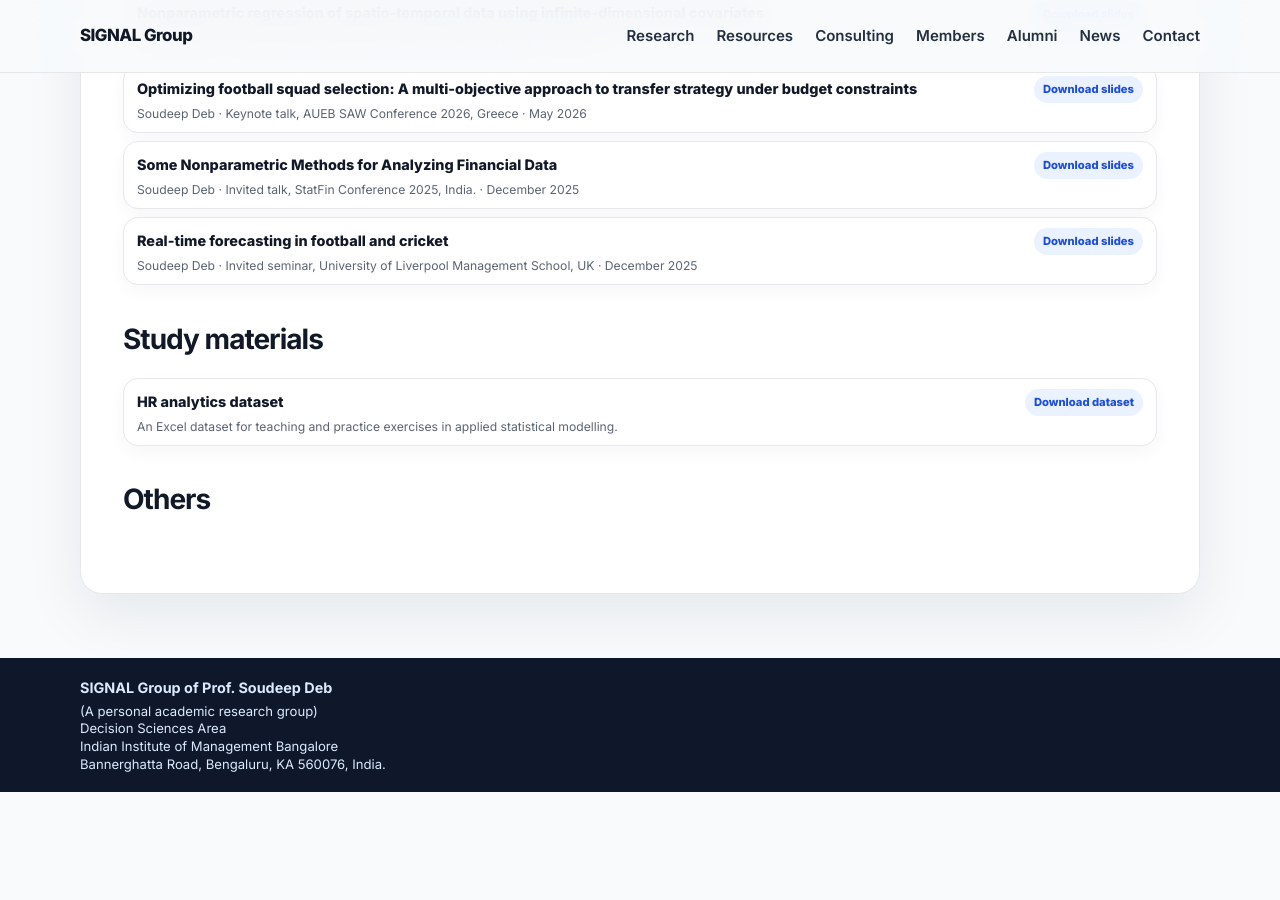
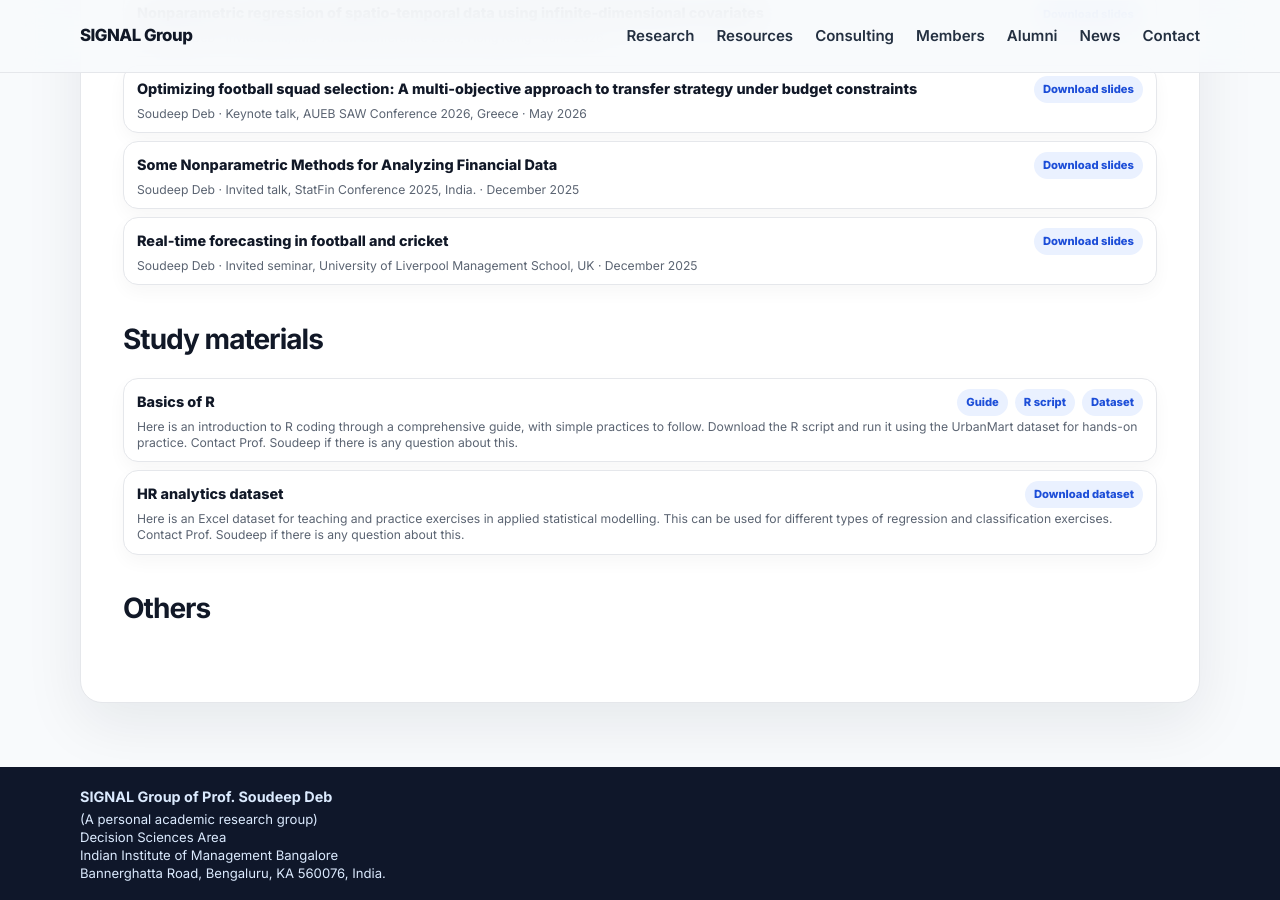
Before and after one commit to soudeepd/soudeeps-research-group, a Jekyll site: the page built from docs/_pages/resources.md, in a window 1280 px wide and 900 px high, scrolled down 927 px. Built offline with Jekyll 4.4.1, drawn with Linux system fonts in a browser that asks for light colours; before the commit the page ends 1719 px from its top, so only the background shows below that.

Commit message:
new resources added

```diff
--- a/docs/_data/resources.yml
+++ b/docs/_data/resources.yml
@@ -61,9 +61,20 @@
     - label: "Download slides"
       url: "/assets/resources/seminar-slides/Liverpool_talk.pdf"
 
+- title: "Basics of R"
+  category: study-materials
+  description: "Here is an introduction to R coding through a comprehensive guide, with simple practices to follow. Download the R script and run it using the UrbanMart dataset for hands-on practice. Contact Prof. Soudeep if there is any question about this."
+  links:
+    - label: "Guide"
+      url: "/assets/resources/study-materials/documents/R_and_RStudio_Getting_Started_Guide.pdf"
+    - label: "R script"
+      url: "/assets/resources/study-materials/datasets/R_Basics_and_UrbanMart_EDA.R"
+    - label: "Dataset"
+      url: "/assets/resources/study-materials/datasets/UrbanMart_dataset.xlsx"
+
 - title: "HR analytics dataset"
   category: study-materials
-  description: "An Excel dataset for teaching and practice exercises in applied statistical modelling."
+  description: "Here is an Excel dataset for teaching and practice exercises in applied statistical modelling. This can be used for different types of regression and classification exercises. Contact Prof. Soudeep if there is any question about this."
   links:
     - label: "Download dataset"
       url: "/assets/resources/study-materials/datasets/HR_analytics_dataset.xlsx"
```
Also changed, not shown: 5 other files.
